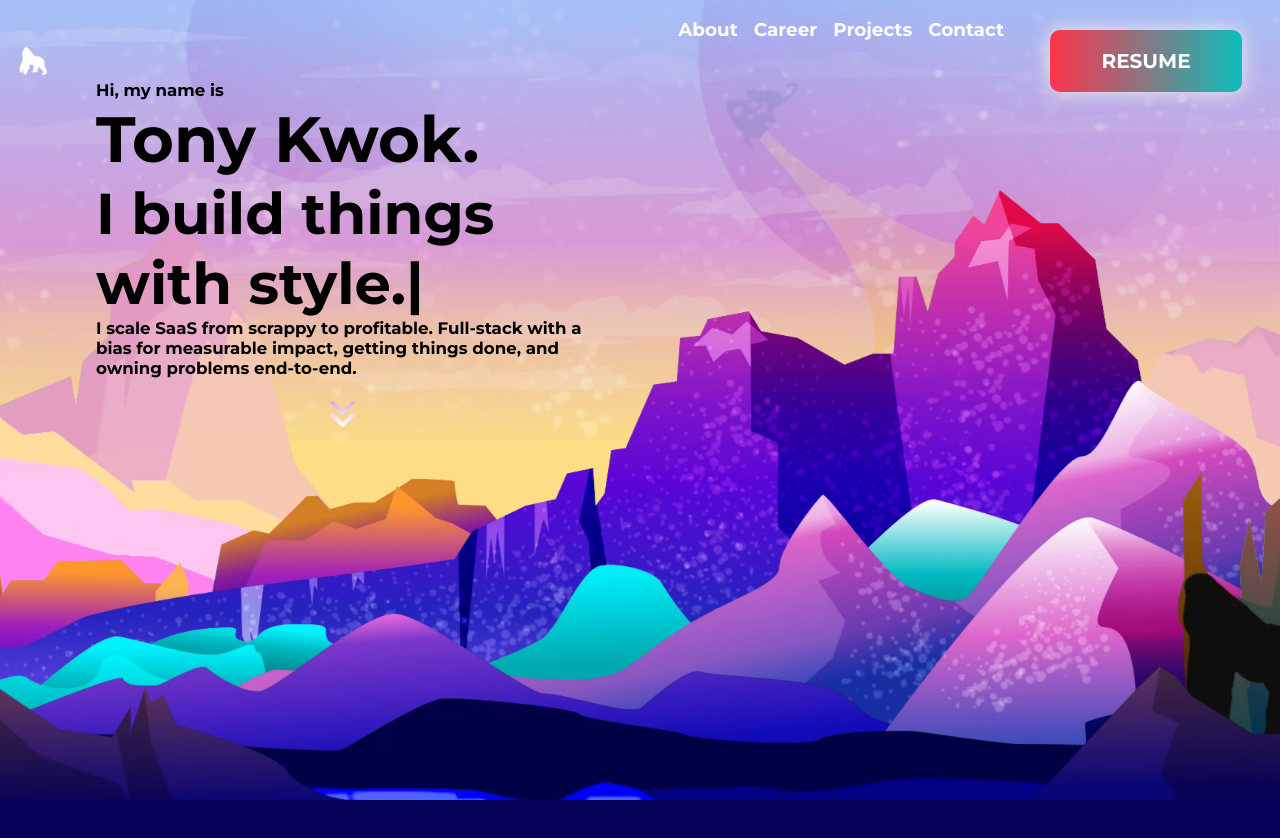
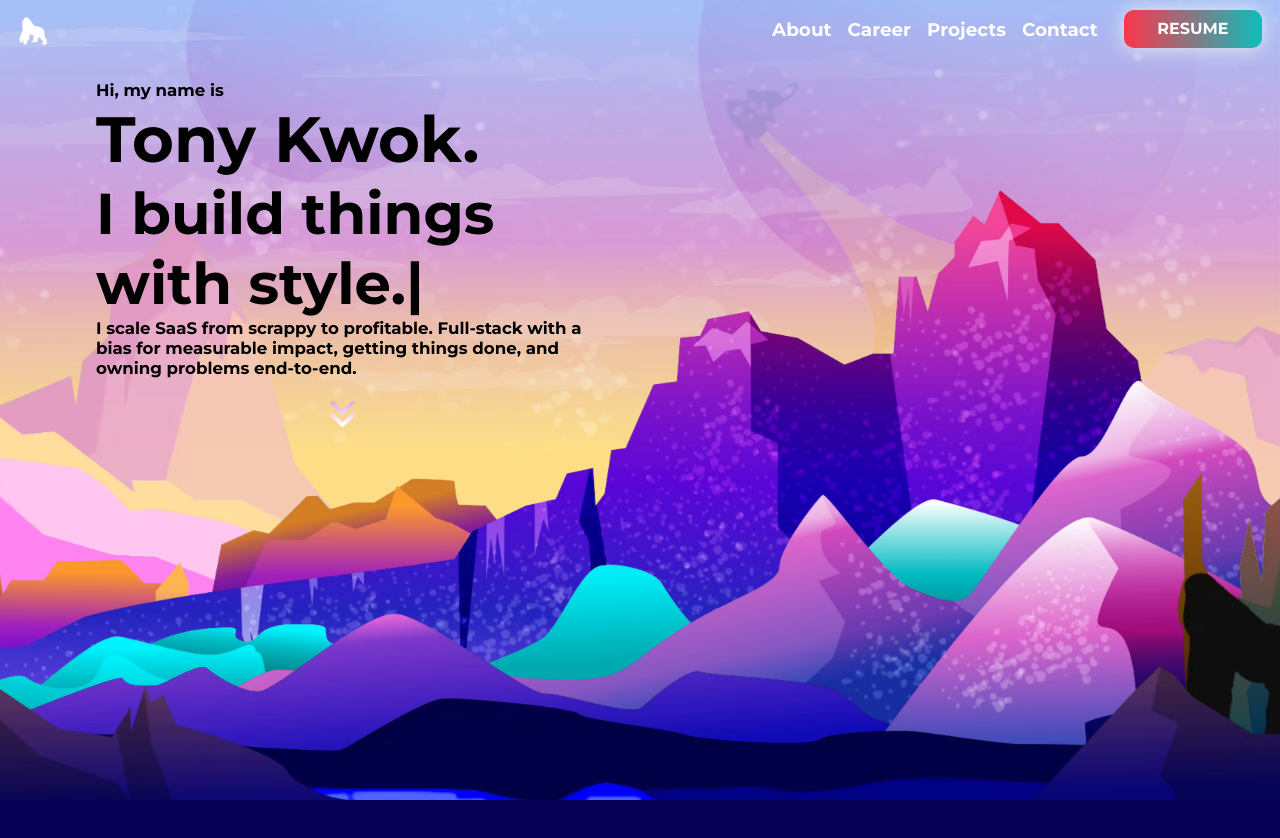
Before and after one commit to tnrzk13/personal-website, a Svelte app: page / in a window 1280 px wide. Shown: the top 838 px of the page. Built offline with nearby package versions, Linux system fonts and the light colour scheme.

Commit message:
Revert Navbar Resume button to inline styles for correct sizing
GradientButton was designed for the Contact section's large button and
made the navbar Resume button oversized, shifting the gorilla icon down.

```diff
--- a/src/components/Navbar.svelte
+++ b/src/components/Navbar.svelte
@@ -1,7 +1,7 @@
 <script>
   import { slide } from "svelte/transition";
   import { getImagePath } from "../utils/imagePath";
-  import GradientButton from "./Button/GradientButton.svelte";
+
   let { boolMobileView, scrollY = 0 } = $props();
 
   let showNavBar = $state(false);
@@ -51,12 +51,9 @@
           href="download/Resume.pdf"
           download="TonyKwokResume"
         >
-          <GradientButton
-            text="Resume"
-            buttonGradient={boolMobileView
-              ? "linear-gradient(to right, #fc354c 0%, #0abfbc 51%, #fc354c 100%)"
-              : "var(--gradient-button-red-blue)"}
-          />
+          <button class="btn {boolMobileView ? 'btn-grad-mobile' : 'btn-grad'}">
+            Resume
+          </button>
         </a>
       </ul>
     </div>
@@ -103,5 +100,49 @@
     a.download-container-mobile {
       text-decoration: none;
     }
+
+    .btn-grad {
+      background-image: var(--gradient-button-red-blue);
+      padding-right: 2em;
+      padding-left: 2em;
+      text-align: center;
+      text-transform: uppercase;
+      transition: 0.5s;
+      background-size: 200% auto;
+      color: white;
+      box-shadow: 0 0 20px #eee;
+      border-radius: 10px;
+      display: block;
+    }
+
+    .btn:hover {
+      background-position: right center;
+      text-decoration: none;
+      scale: 110%;
+    }
+
+    .btn:active {
+      filter: brightness(50%);
+    }
+
+    .btn-grad:hover {
+      color: #fff;
+    }
+
+    .btn-grad-mobile {
+      background-image: linear-gradient(
+        to right,
+        #fc354c 0%,
+        #0abfbc 51%,
+        #fc354c 100%
+      );
+      text-align: center;
+      text-transform: uppercase;
+      transition: 0.5s;
+      background-size: 200% auto;
+      color: white;
+      box-shadow: 0 0 20px #eee;
+      display: block;
+    }
   }
 </style>
```
